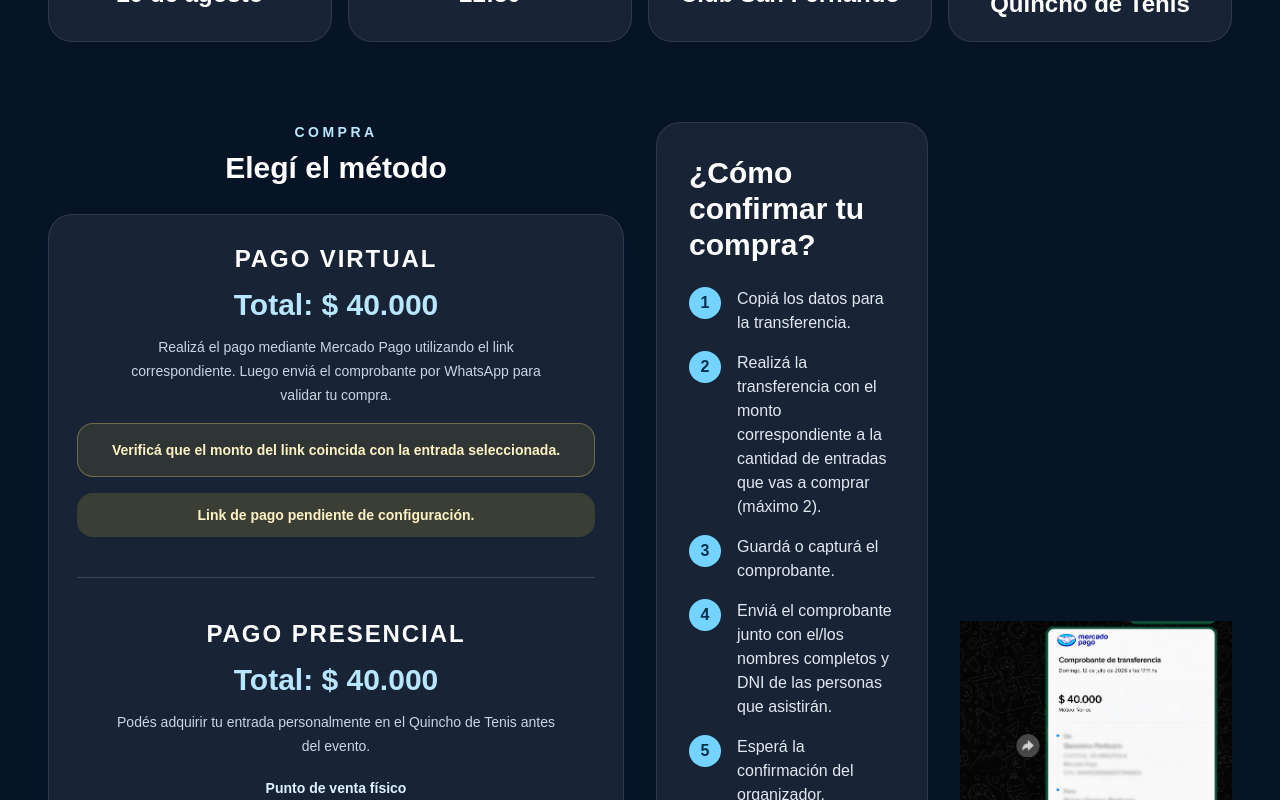
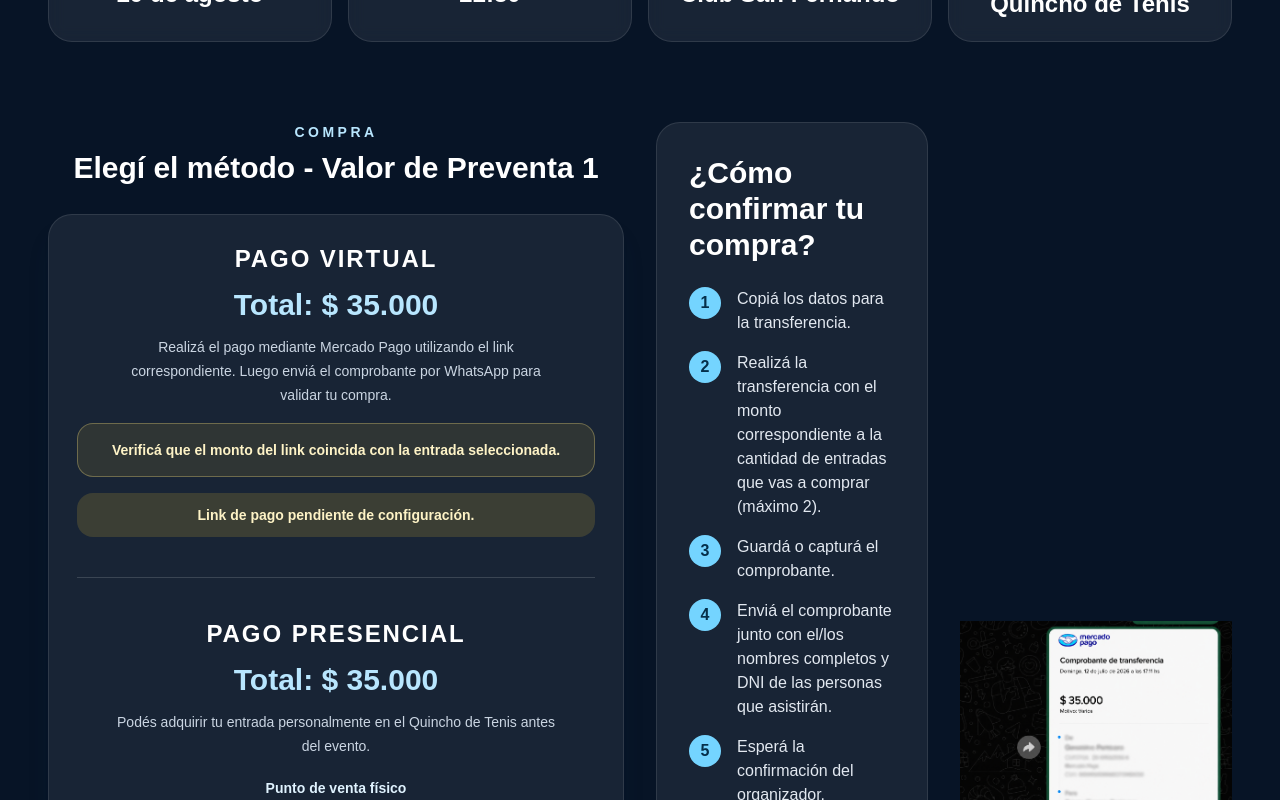
Before and after one commit to tomas1aws/entradaslalecheria, a Next.js app: page / in a window 1280 px wide. Shown: the part 820-1620 px from the top of the page. Built offline with nearby package versions, Linux system fonts and the light colour scheme.

Commit message:
Actualiza precio y comprobante de preventa

```diff
--- a/src/components/PurchaseFlowSection.tsx
+++ b/src/components/PurchaseFlowSection.tsx
@@ -22,7 +22,7 @@ export function PurchaseFlowSection() {
         <div className="flex h-full flex-col lg:col-span-2">
           <div className="text-center">
             <p className="text-sm font-bold uppercase tracking-[0.25em] text-sky-200">Compra</p>
-            <h2 id="comprar-titulo" className="mt-2 text-3xl font-black text-white">Elegí el método</h2>
+            <h2 id="comprar-titulo" className="mt-2 text-3xl font-black text-white">Elegí el método - Valor de Preventa 1</h2>
           </div>
 
           <article className="mt-7 flex-1 rounded-3xl border border-white/10 bg-white/[0.07] p-5 text-center shadow-xl shadow-sky-950/20 sm:p-7">
@@ -100,7 +100,7 @@ export function PurchaseFlowSection() {
 
         <div className="flex h-auto w-full items-center justify-center overflow-hidden lg:h-full">
           <Image
-            src="/images/ejcomprobante2.png"
+            src="/images/comprobante35k.png"
             alt="Ejemplo real de comprobante de pago"
             width={1182}
             height={1330}
--- a/src/components/TutorialSection.tsx
+++ b/src/components/TutorialSection.tsx
@@ -28,7 +28,7 @@ export function TutorialSection() {
         </div>
         <div className="flex min-h-96 items-center justify-center">
           <Image
-            src="/images/ejcomprobante2.png"
+            src="/images/comprobante35k.png"
             alt="Ejemplo real de comprobante de pago"
             width={1182}
             height={1330}
--- a/src/config/event.ts
+++ b/src/config/event.ts
@@ -4,7 +4,7 @@ export const eventConfig = {
   time: "22:30",
   location: "Club San Fernando",
   physicalTicketLocation: "Quincho de Tenis",
-  ticketPrice: 40000,
+  ticketPrice: 35000,
   currency: "ARS",
   paymentLinks: {
     1: "PAYMENT_LINK_1",
```
Also changed, not shown: 1 other file (tests, documents, lock files or other folders).
